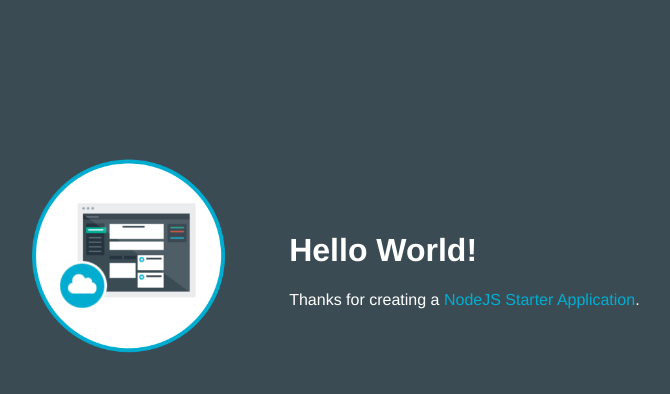
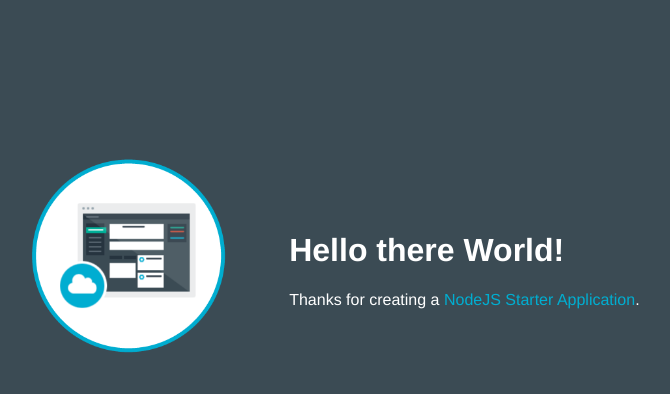
Before and after one commit to au2277/hello-1-1478689920267, a website: page public/index.html in a window 1280 px wide. Shown: the whole page, without its empty margins (253-923 px from the left). Drawn offline with Linux system fonts and the light colour scheme.

Commit message:
first changes

```diff
--- a/public/index.html
+++ b/public/index.html
@@ -16,7 +16,7 @@
           <img class = "newappIcon" src="images/newapp-icon.png">
         </td>
         <td>
-          <h1 id="message">Hello World!</h1>
+          <h1 id="message">Hello there World!</h1>
           <p class='description'></p> Thanks for creating a <span class = "blue">NodeJS Starter Application</span>.
         </td>
       </tr>
```
Also changed, not shown: README.md.
